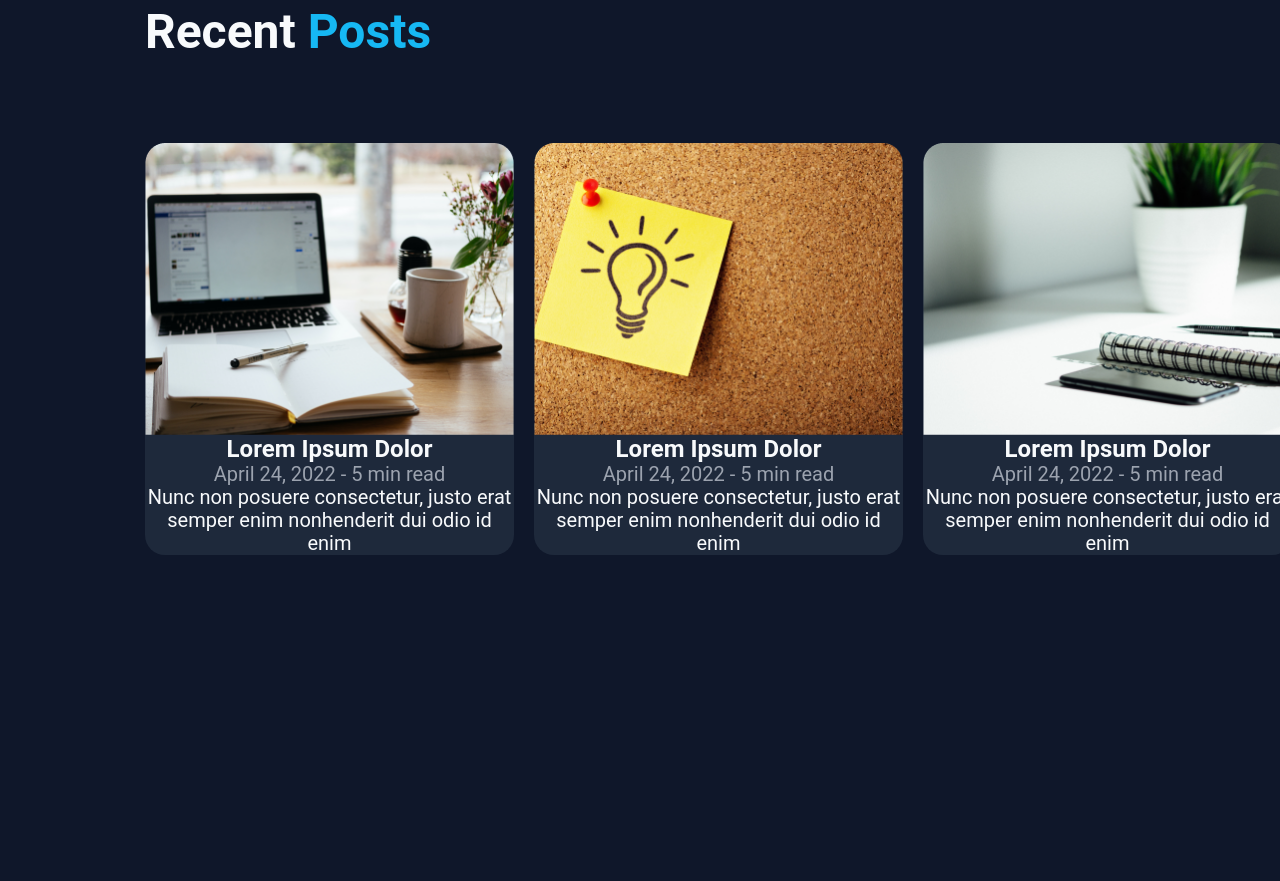
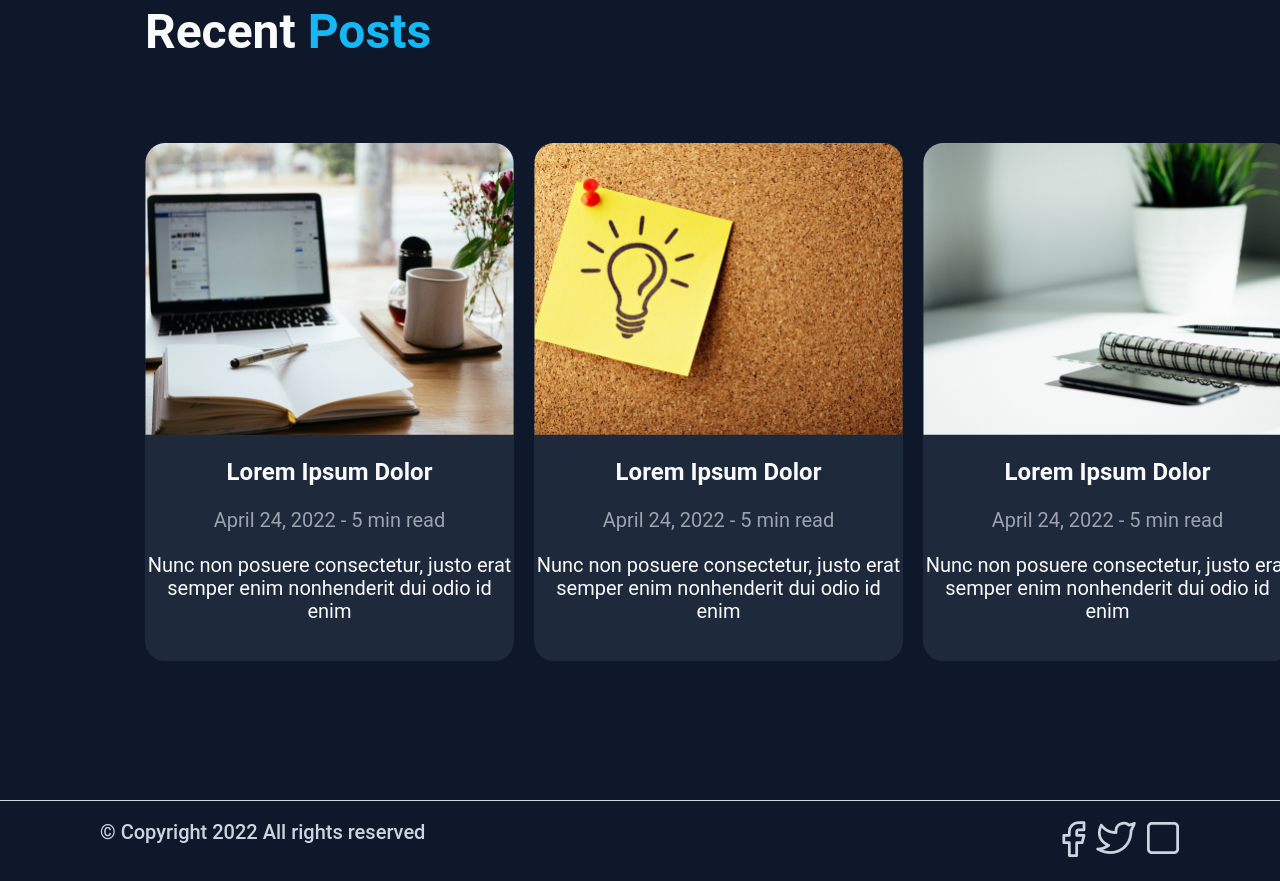
Before and after one commit to shalephant/skill-landing, a plain HTML site: page index.html in a window 1280 px wide. Shown: the part 1371-2252 px from the top of the page. Before the commit the page ends 1926 px from the top, so only its background shows below. Drawn offline with Linux system fonts and the light colour scheme.

Commit message:
add footer

```diff
--- a/index.html
+++ b/index.html
@@ -75,6 +75,13 @@
             </article>
         </section>
     </main>
-    <footer></footer>
+    <footer>
+        <p class="copyright">© Copyright 2022 All rights reserved</p>
+        <div class="logos">
+            <a href="https://www.facebook.com/"><img src="/imgs/fb.svg"> </a>
+            <a href="https://www.twitter.com"><img src="/imgs/twitter.png"> </a>
+            <a href="https://www.linkedin.com"><img src="/imgs/linkdin.png "></a>
+        </div>
+    </footer>
 </body>
 </html>
--- a/style.css
+++ b/style.css
@@ -14,7 +14,7 @@ header {
     justify-content: space-between;
     align-items: center;
     padding: 20px 100px;
-    gap: 121px
+    gap: 121px;
 }
 .header-logo {
     display: flex;
@@ -75,6 +75,10 @@ a {
 .main {
     margin-left: 145px;
     margin-right: 145px;
+    margin-bottom: 139px;
+    display: flex;
+    flex-direction: column;
+    justify-content: center;
 }
 
 .section-heading {
@@ -87,6 +91,7 @@ color: #F8FAFC;
     margin-top: 132.5px;
     margin-bottom: 83px;
 }
+
 .blue {
     color: #16B8F3;
 
@@ -152,9 +157,14 @@ line-height: 23px;
     background-color: #1E293B;
     border-radius: 20px;
     width: 369px;
+    height: 518px;
     display: flex;
     flex-direction: column;
     align-items: center;
+    flex: none;
+    order: 0;
+    flex-grow: 0;
+    gap: 22.75px;
 }
 
 .post-img {
@@ -182,3 +192,29 @@ line-height: 23px;
     color: #F8FAFC;
     text-align: center;
 }
+
+footer {
+    display: flex;
+    color: #CBD5E1;
+    justify-content: space-between;
+    padding: 20px 100px;
+    border-top: 1px solid #CBD5E1;
+}
+
+.copyright {
+    font-weight: 500;
+    font-size: 20px;
+    line-height: 23px;
+    color: #CBD5E1;
+}
+
+.logos {
+    display: flex;
+    flex-direction: row;
+    align-items: flex-start;
+    padding: 0px;
+    gap: 10px;
+    flex: none;
+    order: 1;
+    flex-grow: 0;
+}
```
Also changed, not shown: imgs/fb.svg (added), imgs/linkdin.png (added), imgs/twitter.png (added), 2 other files. Lines whose indentation alone changed are shown as unchanged.
